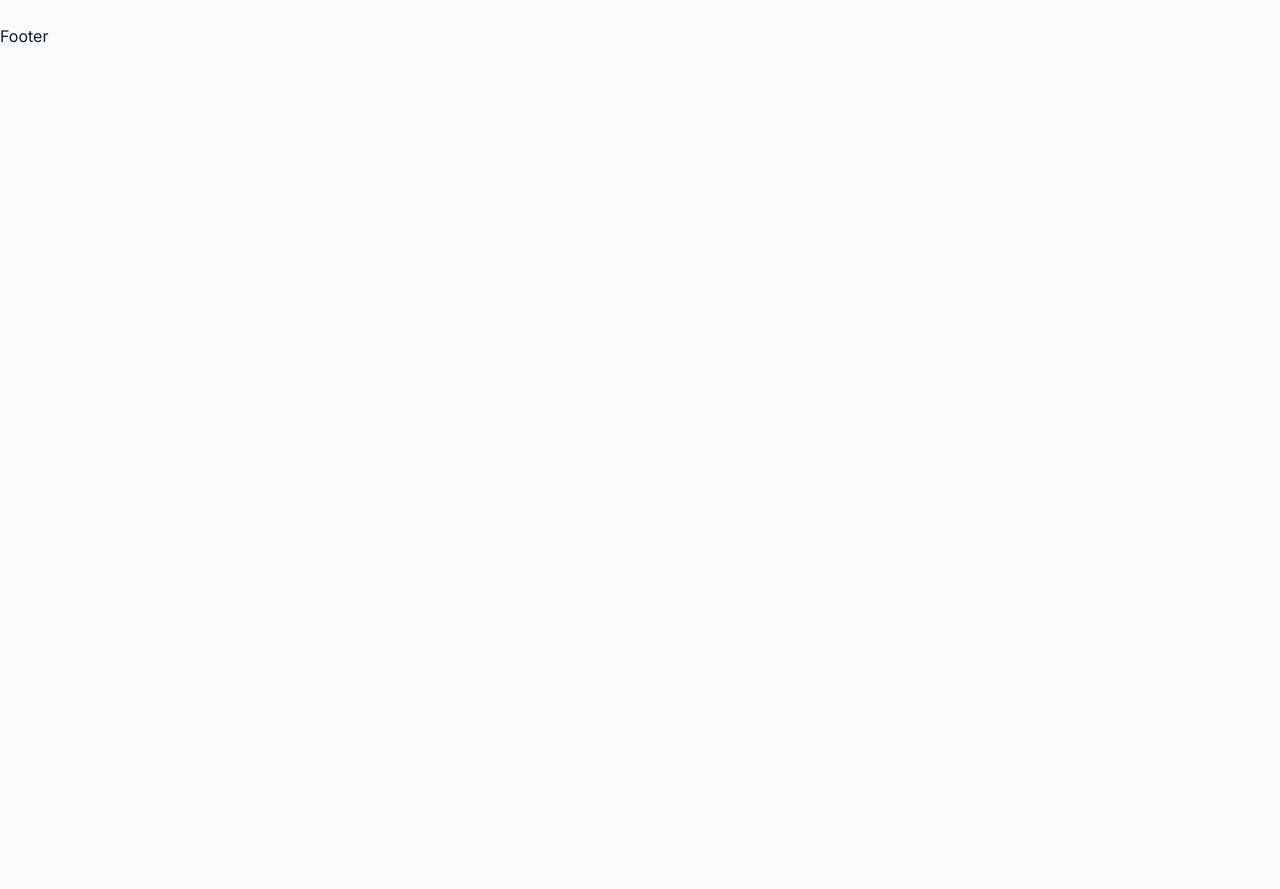
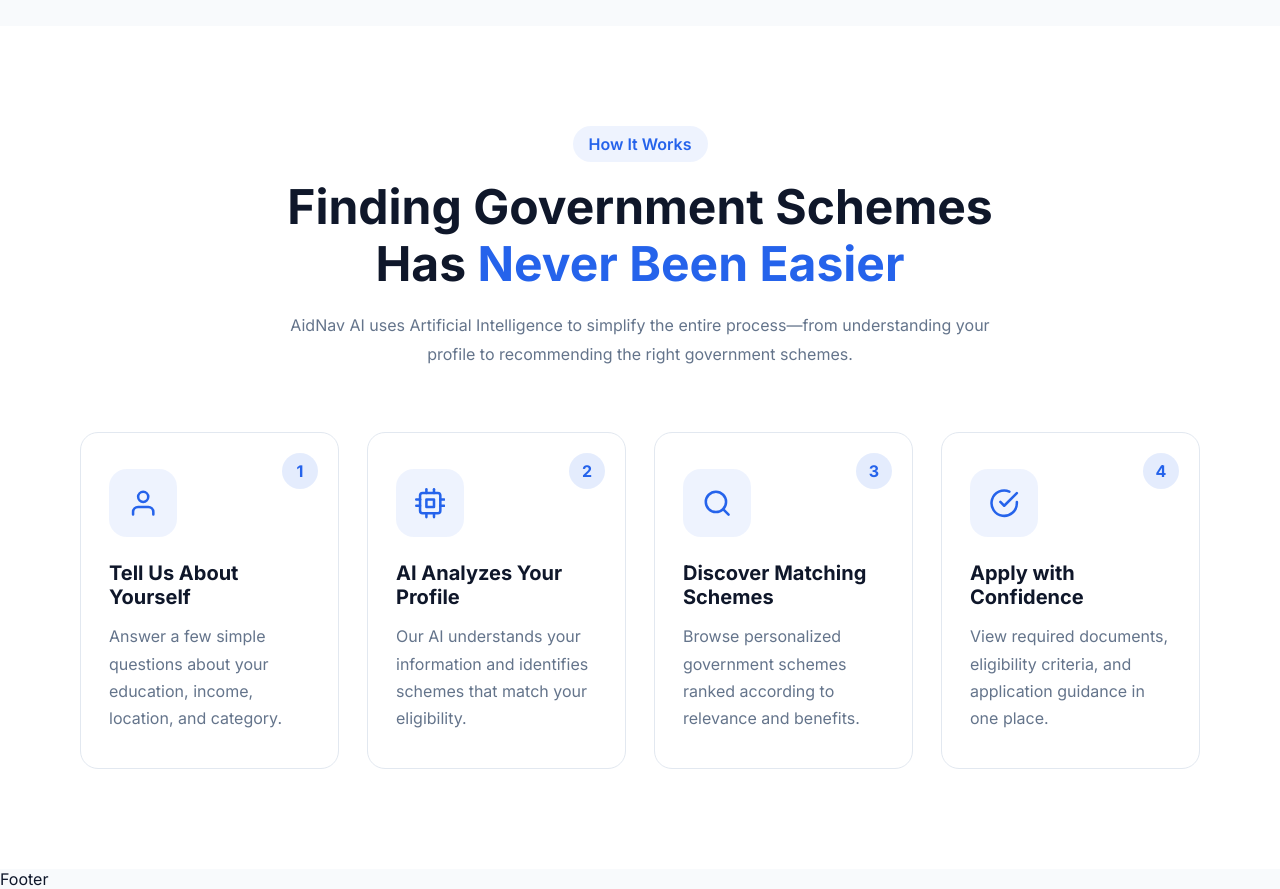
Before and after one commit to AmalRajMP/AidNav-AI, a React (Vite) app in the folder client/: page / in a window 1280 px wide. Shown: the part 1640-2529 px from the top of the page. Before the commit the page ends 1686 px from the top, so only its background shows below. Built offline with nearby package versions, Linux system fonts and the light colour scheme.

Commit message:
feat: add responsive How It Works section

```diff
--- /dev/null
+++ b/client/src/components/HowItWorks/HowItWorks.css
@@ -0,0 +1,139 @@
+.how-section {
+  padding: 100px 24px;
+  background: #ffffff;
+}
+
+.how-container {
+  width: min(1120px, 92%);
+  margin: auto;
+}
+
+.how-header {
+  text-align: center;
+  max-width: 720px;
+  margin: 0 auto 64px;
+}
+
+.how-tag {
+  display: inline-block;
+
+  padding: 8px 16px;
+  margin-bottom: 16px;
+
+  border-radius: 999px;
+
+  background: rgba(37, 99, 235, 0.08);
+  color: var(--primary-color);
+
+  font-weight: 600;
+}
+
+.how-header h2 {
+  font-size: clamp(2rem, 4vw, 3rem);
+  line-height: 1.2;
+
+  color: var(--text-primary);
+
+  margin-bottom: 18px;
+}
+
+.how-header h2 span {
+  color: var(--primary-color);
+}
+
+.how-header p {
+  color: var(--text-secondary);
+  line-height: 1.8;
+}
+
+.steps-grid {
+  display: grid;
+  grid-template-columns: repeat(4, 1fr);
+  gap: 28px;
+}
+
+.step-card {
+  position: relative;
+
+  padding: 36px 28px;
+
+  background: #fff;
+
+  border: 1px solid var(--border-color);
+  border-radius: var(--radius-lg);
+
+  transition: all 0.3s ease;
+}
+
+.step-card:hover {
+  transform: translateY(-8px);
+  box-shadow: var(--shadow-lg);
+}
+
+.step-number {
+  position: absolute;
+  top: 20px;
+  right: 20px;
+
+  width: 36px;
+  height: 36px;
+
+  display: flex;
+  align-items: center;
+  justify-content: center;
+
+  border-radius: 50%;
+
+  background: rgba(37, 99, 235, 0.12);
+  color: var(--primary-color);
+
+  font-weight: 700;
+}
+
+.step-icon {
+  width: 68px;
+  height: 68px;
+
+  display: flex;
+  align-items: center;
+  justify-content: center;
+
+  margin-bottom: 24px;
+
+  border-radius: 18px;
+
+  background: rgba(37, 99, 235, 0.08);
+
+  color: var(--primary-color);
+
+  font-size: 1.9rem;
+}
+
+.step-card h3 {
+  margin-bottom: 14px;
+
+  color: var(--text-primary);
+
+  font-size: 1.25rem;
+}
+
+.step-card p {
+  color: var(--text-secondary);
+  line-height: 1.7;
+}
+
+@media (max-width: 992px) {
+  .steps-grid {
+    grid-template-columns: repeat(2, 1fr);
+  }
+}
+
+@media (max-width: 640px) {
+  .steps-grid {
+    grid-template-columns: 1fr;
+  }
+
+  .how-section {
+    padding: 80px 24px;
+  }
+}
--- /dev/null
+++ b/client/src/components/HowItWorks/HowItWorks.jsx
@@ -0,0 +1,72 @@
+import "./HowItWorks.css"
+import { FiUser, FiCpu, FiSearch, FiCheckCircle } from "react-icons/fi"
+
+const steps = [
+  {
+    id: 1,
+    icon: <FiUser />,
+    title: "Tell Us About Yourself",
+    description:
+      "Answer a few simple questions about your education, income, location, and category.",
+  },
+  {
+    id: 2,
+    icon: <FiCpu />,
+    title: "AI Analyzes Your Profile",
+    description:
+      "Our AI understands your information and identifies schemes that match your eligibility.",
+  },
+  {
+    id: 3,
+    icon: <FiSearch />,
+    title: "Discover Matching Schemes",
+    description:
+      "Browse personalized government schemes ranked according to relevance and benefits.",
+  },
+  {
+    id: 4,
+    icon: <FiCheckCircle />,
+    title: "Apply with Confidence",
+    description:
+      "View required documents, eligibility criteria, and application guidance in one place.",
+  },
+]
+
+const HowItWorks = () => {
+  return (
+    <section className="how-section">
+      <div className="how-container">
+        <div className="how-header">
+          <span className="how-tag">How It Works</span>
+
+          <h2>
+            Finding Government Schemes Has
+            <span> Never Been Easier</span>
+          </h2>
+
+          <p>
+            AidNav AI uses Artificial Intelligence to simplify the entire
+            process—from understanding your profile to recommending the right
+            government schemes.
+          </p>
+        </div>
+
+        <div className="steps-grid">
+          {steps.map((step) => (
+            <article key={step.id} className="step-card">
+              <div className="step-number">{step.id}</div>
+
+              <div className="step-icon">{step.icon}</div>
+
+              <h3>{step.title}</h3>
+
+              <p>{step.description}</p>
+            </article>
+          ))}
+        </div>
+      </div>
+    </section>
+  )
+}
+
+export default HowItWorks
--- a/client/src/pages/Home/Home.jsx
+++ b/client/src/pages/Home/Home.jsx
@@ -1,11 +1,13 @@
 import Hero from "../../components/Hero/Hero"
 import Features from "../../components/Features/Features"
+import HowItWorks from "../../components/HowItWorks/HowItWorks"
 
 const Home = () => {
   return (
     <>
       <Hero />
       <Features />
+      <HowItWorks />
     </>
   )
 }
```
Also changed, not shown: client/src/components/Stats/Stats.css (added), client/src/components/Stats/Stats.jsx (added).
